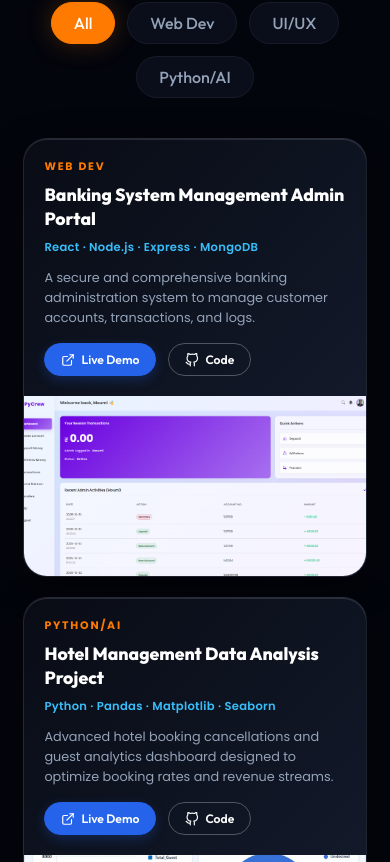
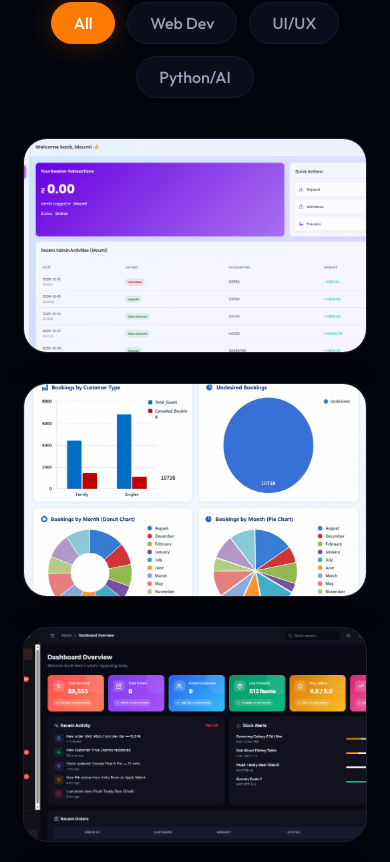
Before and after one commit to moumidey91-dev/PORTFOLIO, a React (Vite) app: page / in a window 390 px wide. Shown: the part 5442-6304 px from the top of the page. Built offline with nearby package versions, Linux system fonts and the light colour scheme.

Commit message:
feat: display project screenshots by default and show text overlay on hover with blur effect

```diff
--- a/src/components/Projects.css
+++ b/src/components/Projects.css
@@ -38,45 +38,75 @@
 /* Projects Grid */
 .projects-grid {
   display: grid;
-  grid-template-columns: repeat(2, 1fr); /* 2 columns to give enough space for split layout */
+  grid-template-columns: repeat(3, 1fr);
   gap: 30px;
 }
 
-@media (min-width: 1400px) {
-  .projects-grid {
-    grid-template-columns: repeat(2, 1fr); /* we will keep 2 columns for gorgeous large previews */
-  }
-}
-
 .project-card {
-  display: grid;
-  grid-template-columns: 1.25fr 0.75fr;
+  position: relative;
   overflow: hidden;
   width: 100%;
-  height: 290px;
-  position: relative;
+  aspect-ratio: 16 / 10;
+  border-radius: var(--radius-lg);
+  background: var(--bg-card);
+  border: 1px solid rgba(255, 255, 255, 0.08);
+  box-shadow: 0 8px 30px rgba(0, 0, 0, 0.3), inset 0 1px 0 rgba(255, 255, 255, 0.1);
   cursor: pointer;
-  border-radius: var(--radius-lg);
-  background: linear-gradient(135deg, #090c15 0%, #151d30 100%);
-  border: 1px solid rgba(255, 255, 255, 0.08);
-  box-shadow: 0 10px 35px rgba(0, 0, 0, 0.4), inset 0 1px 0 rgba(255, 255, 255, 0.12);
   transition: transform 0.5s cubic-bezier(0.25, 1, 0.5, 1), box-shadow 0.5s ease, border-color 0.5s ease;
 }
 
 .project-card:hover {
-  transform: translateY(-8px) scale(1.01);
-  box-shadow: 0 20px 45px rgba(0, 0, 0, 0.55), 0 0 30px rgba(59, 130, 246, 0.22);
-  border-color: rgba(59, 130, 246, 0.35);
+  transform: translateY(-8px);
+  box-shadow: 0 20px 40px rgba(0, 0, 0, 0.5), 0 0 25px rgba(59, 130, 246, 0.2);
+  border-color: rgba(59, 130, 246, 0.3);
 }
 
-.project-info {
-  padding: 26px;
+.project-preview {
+  width: 100%;
+  height: 100%;
+  overflow: hidden;
+  display: flex;
+  align-items: center;
+  justify-content: center;
+  background: radial-gradient(circle at center, #1b203c 0%, #0e1124 100%);
+}
+
+.project-preview-img {
+  width: 100%;
+  height: 100%;
+  object-fit: cover;
+  transition: transform 0.6s cubic-bezier(0.25, 1, 0.5, 1), filter 0.6s ease;
+}
+
+.project-card:hover .project-preview-img {
+  transform: scale(1.08);
+  filter: blur(8px) brightness(0.35); /* Image blurs and darkens on hover */
+}
+
+/* Hover Overlay Details */
+.project-overlay {
+  position: absolute;
+  top: 0;
+  left: 0;
+  width: 100%;
+  height: 100%;
+  background: rgba(8, 11, 24, 0.75); /* Dark translucent background */
+  backdrop-filter: blur(4px); /* subtle overlay blur */
+  -webkit-backdrop-filter: blur(4px);
   display: flex;
   flex-direction: column;
   justify-content: center;
-  align-items: flex-start;
-  text-align: left;
-  z-index: 10;
+  align-items: flex-start; /* Left-aligned like Card 2 */
+  padding: 30px;
+  opacity: 0;
+  visibility: hidden;
+  transition: opacity 0.4s ease, visibility 0.4s ease;
+  z-index: 20;
+}
+
+.project-card:hover .project-overlay {
+  opacity: 1;
+  visibility: visible;
 }
 
 .project-category {
@@ -89,7 +119,7 @@
 }
 
 .project-title {
-  font-size: 1.2rem;
+  font-size: 1.25rem;
   font-weight: 800;
   color: #ffffff;
   margin-bottom: 8px;
@@ -98,22 +128,19 @@
 }
 
 .project-tech {
-  font-size: 0.72rem;
+  font-size: 0.75rem;
   font-weight: 600;
-  color: #38bdf8; /* Vibrant light blue like Card 2 */
+  color: #38bdf8; /* Blue color like Card 2 */
   margin-bottom: 12px;
   letter-spacing: 0.3px;
 }
 
 .project-desc {
-  font-size: 0.8rem;
-  color: #94a3b8; /* Sleek slate gray */
+  font-size: 0.82rem;
+  color: #cbd5e1; /* slate/light gray */
   line-height: 1.55;
   margin-bottom: 22px;
-  display: -webkit-box;
-  -webkit-line-clamp: 3;
-  -webkit-box-orient: vertical;
-  overflow: hidden;
+  text-align: left;
 }
 
 .project-links {
@@ -161,41 +188,23 @@
   transform: translateY(-2px);
 }
 
-/* Project Preview Box */
-.project-preview {
-  width: 100%;
-  height: 100%;
-  display: flex;
-  align-items: center;
-  justify-content: center;
-  overflow: hidden;
-  position: relative;
-  background: transparent;
+/* Staggered items slide-up animations on hover */
+.project-overlay > * {
+  transform: translateY(15px);
+  opacity: 0;
+  transition: transform 0.4s cubic-bezier(0.34, 1.56, 0.64, 1), opacity 0.4s ease;
 }
 
-.mockup-frame {
-  position: absolute;
-  right: -25px;
-  bottom: -25px;
-  width: 120%;
-  height: 110%;
-  transform: rotate(-6deg) translateY(12px);
-  transition: transform 0.5s cubic-bezier(0.25, 1, 0.5, 1);
-  border-radius: var(--radius-md);
-  overflow: hidden;
-  box-shadow: -15px 15px 35px rgba(0, 0, 0, 0.65);
+.project-card:hover .project-overlay > * {
+  transform: translateY(0);
+  opacity: 1;
 }
 
-.project-card:hover .mockup-frame {
-  transform: rotate(-3deg) translateY(2px) scale(1.05);
-}
-
-.project-preview-img {
-  width: 100%;
-  height: 100%;
-  object-fit: cover;
-  transition: transform 0.5s cubic-bezier(0.25, 1, 0.5, 1);
-}
+.project-card:hover .project-category { transition-delay: 0.05s; }
+.project-card:hover .project-title { transition-delay: 0.1s; }
+.project-card:hover .project-tech { transition-delay: 0.15s; }
+.project-card:hover .project-desc { transition-delay: 0.2s; }
+.project-card:hover .project-links { transition-delay: 0.25s; }
 
 /* CSS Mockups Elements */
 .css-mockup {
@@ -624,61 +633,26 @@
 }
 
 /* Responsive media queries for projects */
-@media (max-width: 1100px) {
+@media (max-width: 1024px) {
   .projects-grid {
     grid-template-columns: repeat(2, 1fr);
-    gap: 20px;
   }
-  .project-card {
-    grid-template-columns: 1.2fr 0.8fr;
-    height: 270px;
+}
+
+@media (max-width: 640px) {
+  .projects-grid {
+    grid-template-columns: 1fr;
+    max-width: 450px;
+    margin: 0 auto;
   }
-  .project-info {
+  .project-overlay {
     padding: 20px;
   }
   .project-title {
     font-size: 1.1rem;
   }
   .project-desc {
+    font-size: 0.78rem;
     margin-bottom: 16px;
   }
 }
-
-@media (max-width: 880px) {
-  .projects-grid {
-    grid-template-columns: 1fr;
-    max-width: 550px;
-    margin: 0 auto;
-  }
-  .project-card {
-    height: 250px;
-  }
-}
-
-@media (max-width: 480px) {
-  .project-card {
-    grid-template-columns: 1fr;
-    height: auto;
-  }
-  .project-info {
-    padding: 20px;
-  }
-  .project-preview {
-    height: 180px;
-    width: 100%;
-    margin-top: 0;
-  }
-  .mockup-frame {
-    position: relative;
-    right: 0;
-    bottom: 0;
-    width: 100%;
-    height: 100%;
-    transform: none;
-    border-radius: 0;
-    box-shadow: none;
-  }
-  .project-card:hover .mockup-frame {
-    transform: none;
-  }
-}
--- a/src/components/Projects.jsx
+++ b/src/components/Projects.jsx
@@ -101,8 +101,13 @@ export default function Projects() {
         {filteredProjects.map((project, i) => {
           return (
             <div key={i} className="project-card">
-              {/* Left Column: Project Details */}
-              <div className="project-info">
+              {/* Underlying Image Preview */}
+              <div className="project-preview">
+                {renderPreview(project.previewType)}
+              </div>
+
+              {/* Hover Overlay containing details */}
+              <div className="project-overlay">
                 <span className="project-category">{project.category}</span>
                 <h3 className="project-title">{project.title}</h3>
 
@@ -124,13 +129,6 @@ export default function Projects() {
                   </a>
                 </div>
               </div>
-
-              {/* Right Column: Visual Mockup */}
-              <div className="project-preview">
-                <div className="mockup-frame">
-                  {renderPreview(project.previewType)}
-                </div>
-              </div>
             </div>
           );
         })}
```
